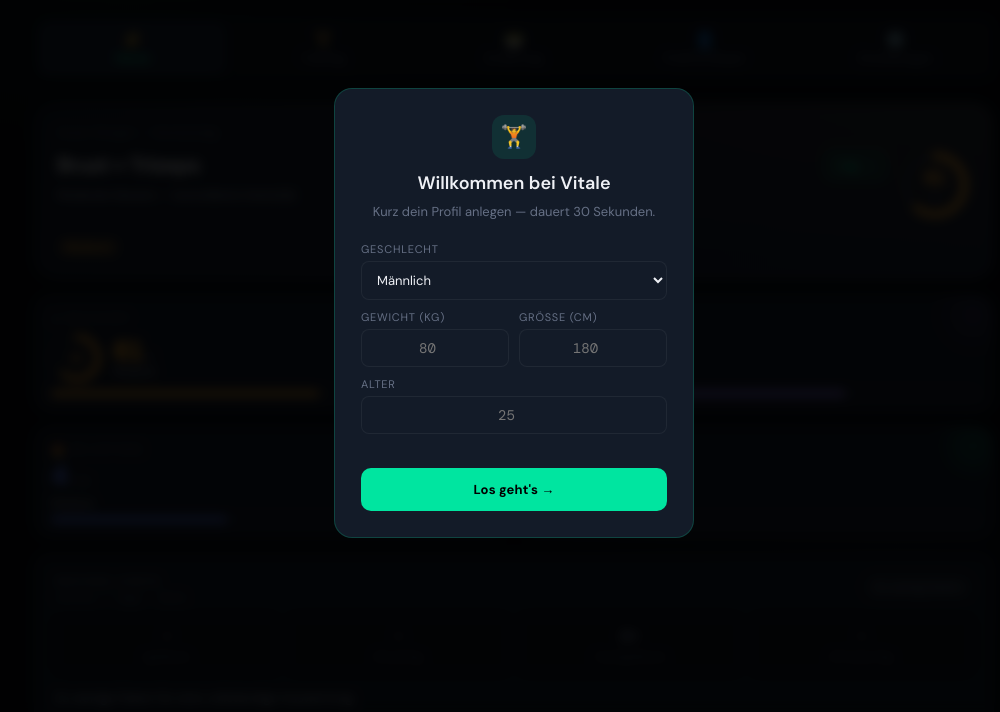
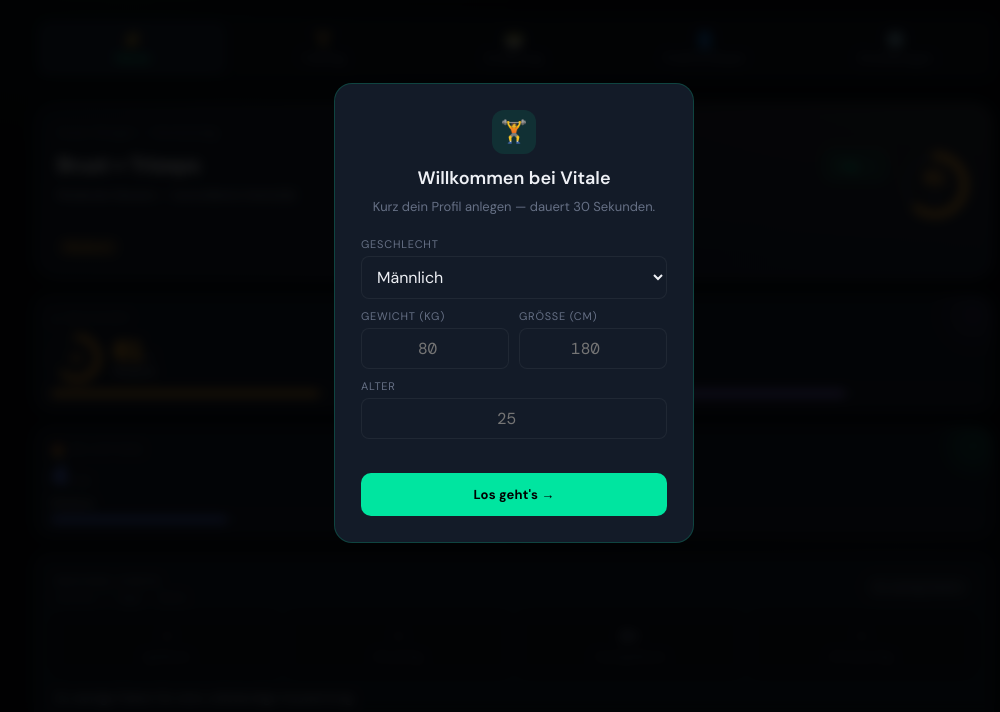
Before and after one commit to eda-droid/health-concierge, a plain HTML site: page index.html in a window 1280 px wide. Shown: the part 87-799 px from the top of the page, without its empty margins (126-1126 px from the left). Drawn offline with nearby package versions, Linux system fonts and the light colour scheme.

Commit message:
Prevent iOS input auto-zoom; lock viewport scale
Set input/select/textarea font-size to 16px to prevent iOS Safari from auto-zooming when form fields gain focus. Also add maximum-scale=1.0 to the viewport meta to prevent user zoom. Note: disabling zoom can impact accessibility for users who rely on pinch-to-zoom.

```diff
--- a/css/style.css
+++ b/css/style.css
@@ -1,4 +1,6 @@
 *{box-sizing:border-box;margin:0;padding:0;}
+/* Prevent iOS auto-zoom on input focus (requires font-size ≥ 16px) */
+input,select,textarea{font-size:16px!important;}
 :root{
   --accent:#00E5A0;
   --accent-dim:rgba(0,229,160,0.1);
--- a/index.html
+++ b/index.html
@@ -2,7 +2,7 @@
 <html lang="de">
 <head>
 <meta charset="UTF-8">
-<meta name="viewport" content="width=device-width, initial-scale=1.0">
+<meta name="viewport" content="width=device-width, initial-scale=1.0, maximum-scale=1.0">
 <title>Vitale — KI Health Coach</title>
 <link href="https://fonts.googleapis.com/css2?family=DM+Sans:ital,opsz,wght@0,9..40,300;0,9..40,400;0,9..40,500;0,9..40,600;0,9..40,700;1,9..40,400&family=DM+Mono:wght@400;500&display=swap" rel="stylesheet">
 <link rel="stylesheet" href="css/style.css">
```
